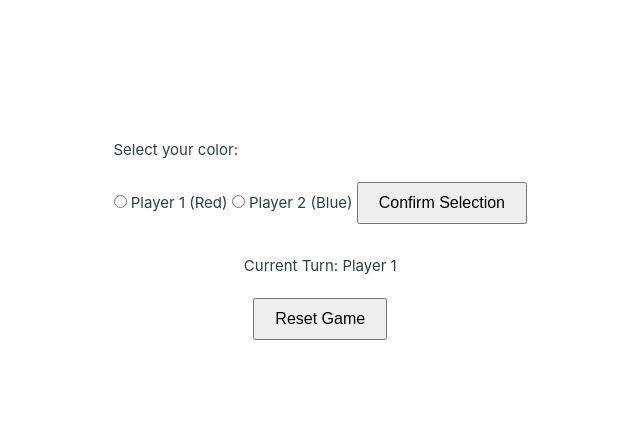
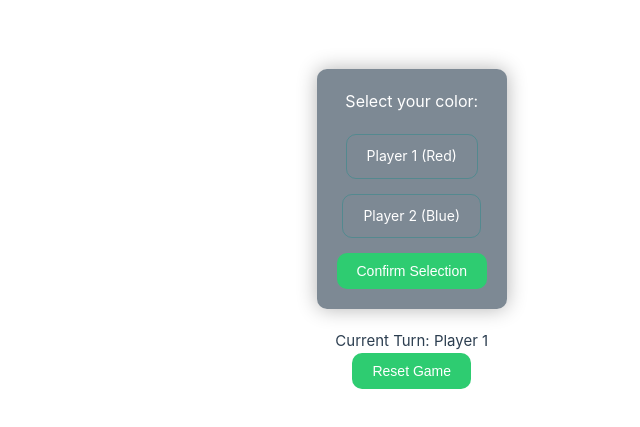
Before and after one commit to elfrmkr/connect-four-game, a Vue app: page / in a window 1280 px wide. Shown: the part 181-608 px from the top of the page, without its empty margins (113-753 px from the left). Built offline with nearby package versions, Linux system fonts and the light colour scheme.

Commit message:
refactor: changed player selection style

```diff
--- a/src/App.vue
+++ b/src/App.vue
@@ -2,10 +2,10 @@
   <div class="container">
     <div class="player-selection" v-if="!colorConfirmed">
       <p>Select your color:</p>
-      <label>
+      <label :style="{ backgroundColor: player1BackgroundColor }">
         <input type="radio" @click="changeCurrentPlayer(1)" name="playerSelection" /> Player 1 (Red)
       </label>
-      <label>
+      <label :style="{ backgroundColor: player2BackgroundColor }">
         <input type="radio" @click="changeCurrentPlayer(2)" name="playerSelection" /> Player 2 (Blue)
       </label>
       <button @click="confirmColor">Confirm Selection</button>
@@ -41,6 +41,8 @@ export default {
       winner: null,
       currentPlayer: PLAYER1,
       colorConfirmed: false,
+      player1BackgroundColor: 'transparent', // Default background color for Player 1
+      player2BackgroundColor: 'transparent', // Default background color for Player 2
     };
   },
 
@@ -159,6 +161,14 @@ export default {
     },
 
     changeCurrentPlayer(player) {
+      if (player === 1) {
+        this.player1BackgroundColor = '#e74c3c'; // Red for Player 1
+        this.player2BackgroundColor = 'transparent'; // Reset Player 2 color
+      } else {
+        this.player1BackgroundColor = 'transparent'; // Reset Player 1 color
+        this.player2BackgroundColor = '#3498db'; // Blue for Player 2
+      }
+
       this.currentPlayer = player;
     },
 
@@ -176,27 +186,24 @@ export default {
 </script>
 
 <style scoped>
+html,
+body {
+  height: 100%;
+  margin: 0;
+  padding: 0;
+}
+
 .container {
   display: flex;
   flex-direction: column;
   align-items: center;
   justify-content: center;
-  /* Center vertically */
-  height: 100vh;
-  /* 100% of the viewport height */
-  margin-top: 20px;
-}
-
-.player-selection {
-  margin-bottom: 20px;
 }
 
 .grid-container {
   display: grid;
   grid-template-rows: repeat(6, 1fr);
-  /* Adjust the number of rows as needed */
   gap: 5px;
-  /* Adjust the gap between grid items */
 }
 
 .column {
@@ -206,8 +213,10 @@ export default {
 
 .grid-item {
   border-radius: 50%;
-  width: 50px;
-  height: 50px;
+  width: 60px;
+  /* Increase chip size */
+  height: 60px;
+  /* Increase chip size */
   background: #eee;
   display: flex;
   justify-content: center;
@@ -217,8 +226,6 @@ export default {
   font-weight: bold;
   color: black;
   box-shadow: inset 0 0 5px rgba(0, 0, 0, 0.5);
-  /* Add a subtle shadow */
-
 }
 
 .grid-item div {
@@ -227,25 +234,59 @@ export default {
   border-radius: 50%;
 }
 
-
-.player1 {
-  background-color: #ff6347;
-  /* Light Coral */
+.player-selection {
+  display: flex;
+  flex-direction: column;
+  justify-content: center;
+  align-items: center;
+  margin: 20px;
+  padding: 20px;
+  background-color: #2c3e509c;
+  border-radius: 10px;
+  box-shadow: 0 0 20px rgba(0, 0, 0, 0.3);
+  /* Futuristic shadow */
 }
 
-.player2 {
-  background-color: #4169e1;
-  /* Royal Blue */
+.player-selection p {
+  color: #fff;
+  font-size: 16px;
+  margin-bottom: 20px;
 }
 
-.player-info {
-  margin-top: 10px;
+label {
+  position: relative;
+  cursor: pointer;
+  color: #fff;
+  font-size: 14px;
+  margin-bottom: 15px;
+  padding: 10px 20px;
+  border-color: rgba(10, 139, 135, 0.358);
+  border-style: solid;
+  border-width: 1.5px;
+  /* Default border color */
+  border-radius: 10px;
 }
 
+input[type="radio"] {
+  display: none;
+}
+
+
 button {
-  margin-top: 20px;
+  background-color: #2ecc71;
+  /* Greenish color for button */
+  color: #fff;
   padding: 10px 20px;
-  font-size: 16px;
+  font-size: 14px;
+  border: none;
+  border-radius: 10px;
   cursor: pointer;
+  transition: background-color 0.3s ease;
+  /* Smooth hover transition */
+}
+
+button:hover {
+  background-color: #27ae60;
+  /* Darker green on hover */
 }
 </style>
```
